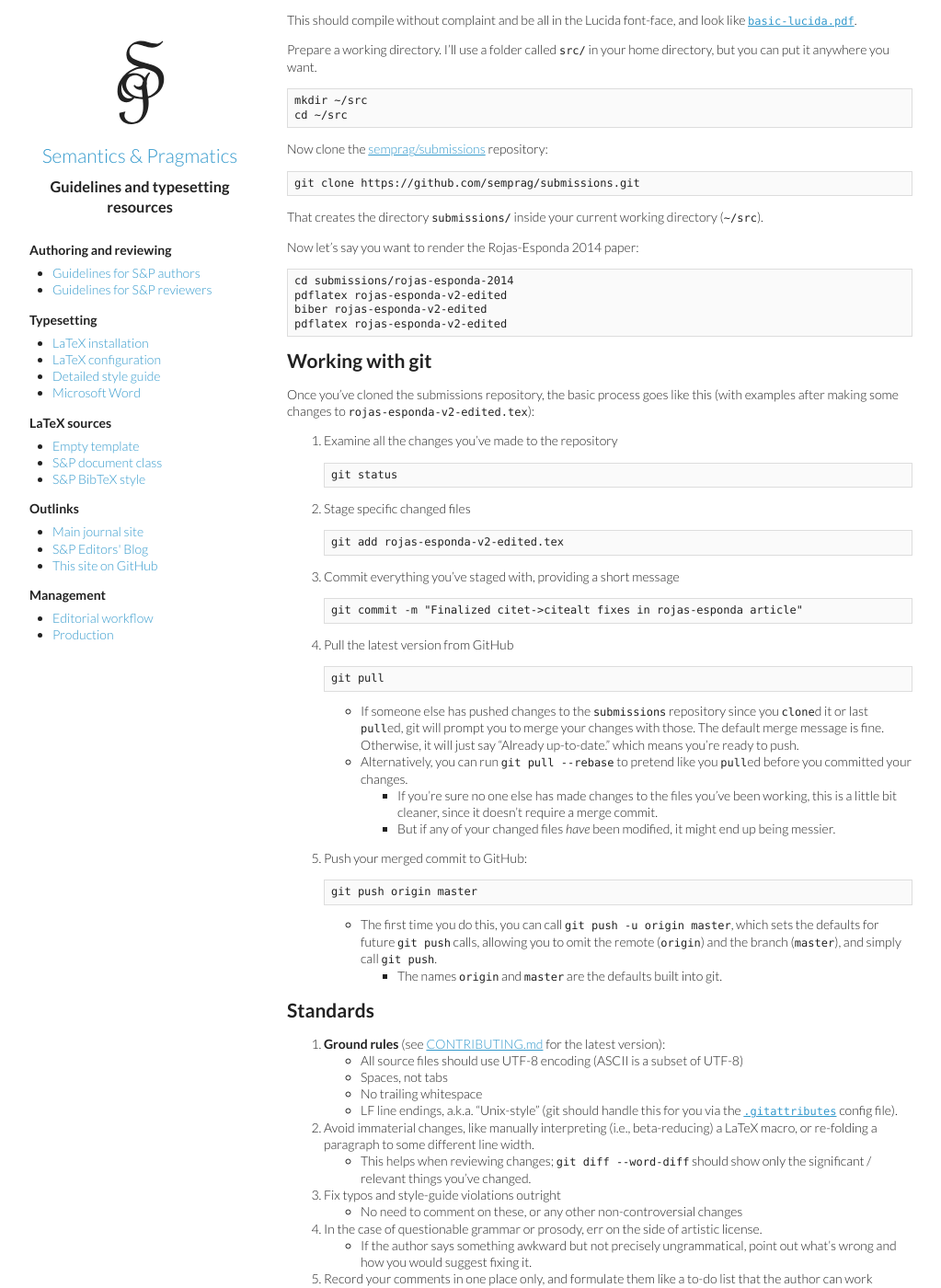
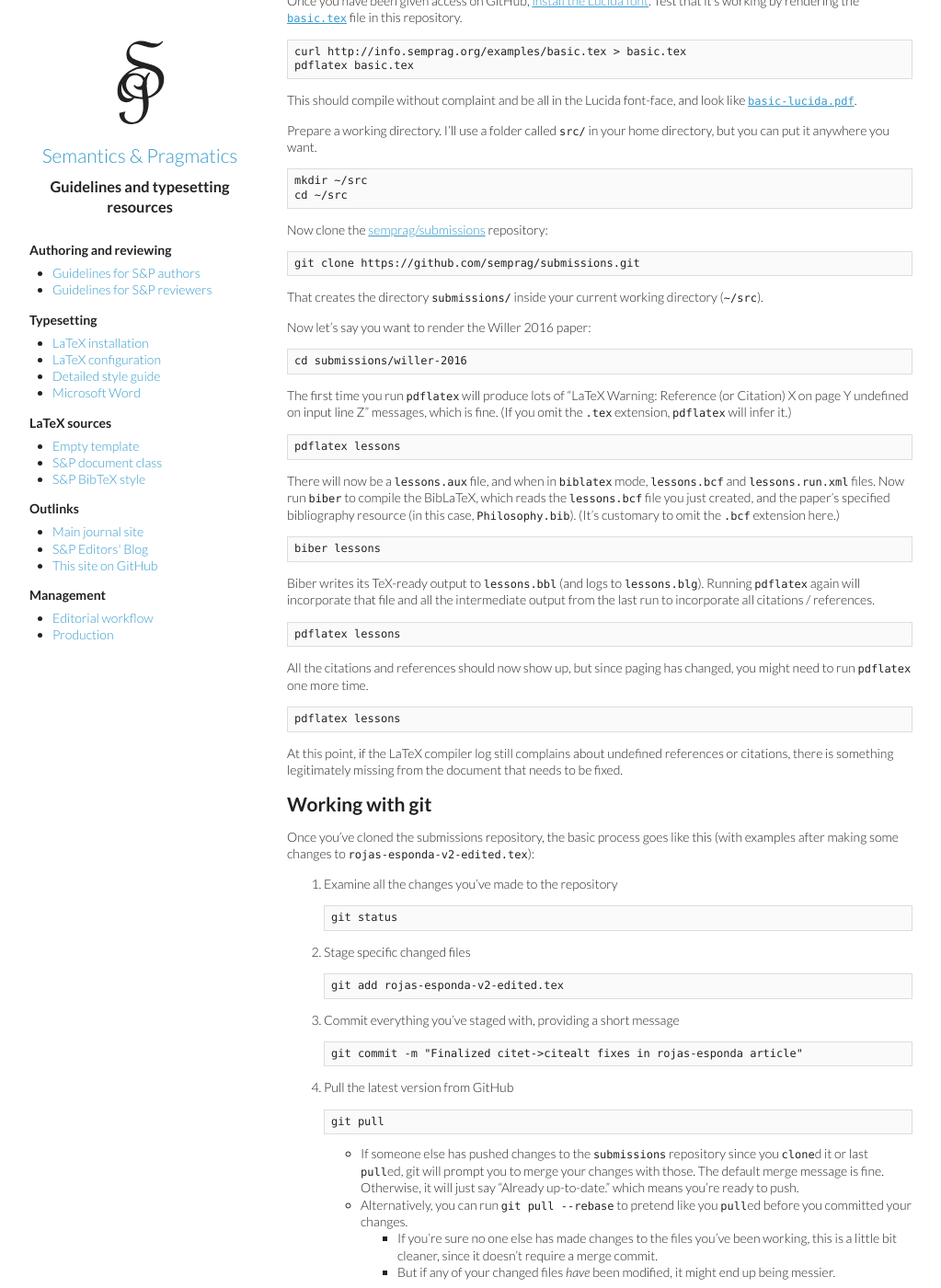
Before and after one commit to semprag/semprag.github.io, a Jekyll site: the page built from production.md, in a window 1280 px wide and 1400 px high, scrolled down 1069 px. Shown: the whole window at 92% size, without its empty margins (8-1031 px from the left). Built offline with Jekyll 4.4.1, drawn with Linux system fonts in a browser that asks for light colours; some of the changed text lies outside the part shown.

Commit message:
Add note about recent TeX dist and detail example build process

```diff
--- a/production.md
+++ b/production.md
@@ -22,8 +22,11 @@
 As an S&P production contributor, you must be able to compile LaTeX sources on your local machine.
 
 * On macOS, install LaTeX from [MacTeX](https://tug.org/mactex/).
-  Note that the download is nearly 3 GB, and will take a while to install even after downloading.
+  You should use the full version (not the "Smaller Download") of the current TeX distribution.
+  Note that the download is approximately 3 GB, and will take a while to install even after downloading.
 * On Ubuntu: `apt-get texlive-full biber`
+
+As of 2017, the BibLaTeX compile process requires at least the 2016 distribution to build properly.
 
 Once LaTeX is installed, follow the S&P-specific [installation](/install) instructions, installing both the BibTeX and BibLaTeX style files.
 You should also install the `gb4e-emulate.sty`, `sp-hyperxmp.sty`, and `sp-logo.pdf` files from [semprag/tex](https://github.com/semprag/tex) to your `TEXMFHOME/tex/latex/` directory, alongside `sp.cls`.
@@ -35,6 +38,8 @@
 Please use an intelligible username, since all of your changes will be annotated with that username.
 
 Once you have an account, email us at [latex@semprag.org](mailto:latex@semprag.org) with your username, and one of the [semprag organization](https://github.com/semprag) administrators will add you.
+You will receive an invitation to be a member of a team of the `semprag` GitHub organization via the email associated with that account.
+You'll also be notified of your standing invitations when you log onto GitHub.
 
 By default, whenever you need to write to a git repository on GitHub, or read from a private repository, you will have to enter your GitHub username and password. You can avoid this by adding your SSH key to your GitHub account or by caching your GitHub credentials. The latter method, caching your password, will probably be easier.
 
@@ -71,12 +76,31 @@
 
 That creates the directory `submissions/` inside your current working directory (`~/src`).
 
-Now let's say you want to render the Rojas-Esponda 2014 paper:
+Now let's say you want to render the Willer 2016 paper:
 
-    cd submissions/rojas-esponda-2014
-    pdflatex rojas-esponda-v2-edited
-    biber rojas-esponda-v2-edited
-    pdflatex rojas-esponda-v2-edited
+    cd submissions/willer-2016
+
+The first time you run `pdflatex` will produce lots of "LaTeX Warning: Reference (or Citation) X on page Y undefined on input line Z" messages, which is fine.
+(If you omit the `.tex` extension, `pdflatex` will infer it.)
+
+    pdflatex lessons
+
+There will now be a `lessons.aux` file, and when in `biblatex` mode, `lessons.bcf` and `lessons.run.xml` files.
+Now run `biber` to compile the BibLaTeX, which reads the `lessons.bcf` file you just created, and the paper's specified bibliography resource (in this case, `Philosophy.bib`).
+(It's customary to omit the `.bcf` extension here.)
+
+    biber lessons
+
+Biber writes its TeX-ready output to `lessons.bbl` (and logs to `lessons.blg`).
+Running `pdflatex` again will incorporate that file and all the intermediate output from the last run to incorporate all citations / references.
+
+    pdflatex lessons
+
+All the citations and references should now show up, but since paging has changed, you might need to run `pdflatex` one more time.
+
+    pdflatex lessons
+
+At this point, if the LaTeX compiler log still complains about undefined references or citations, there is something legitimately missing from the document that needs to be fixed.
 
 
 ## Working with git
```
